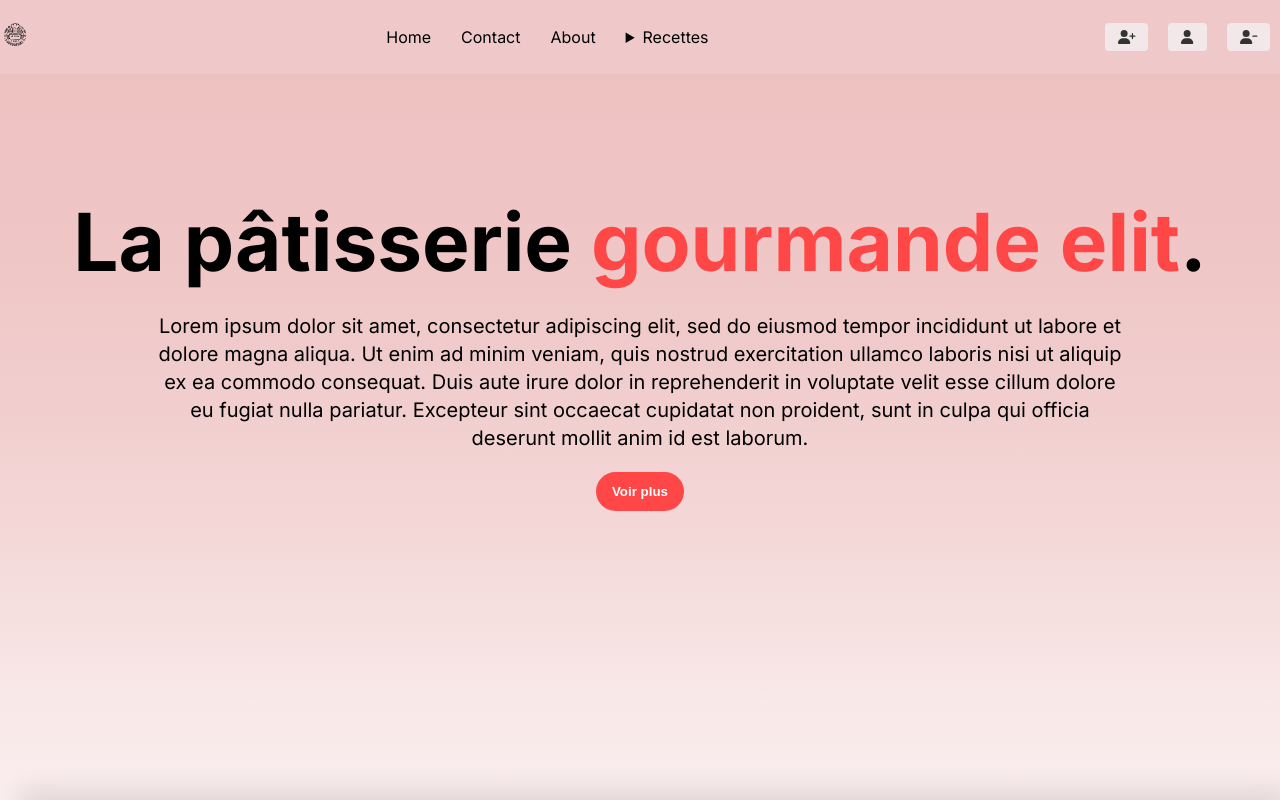
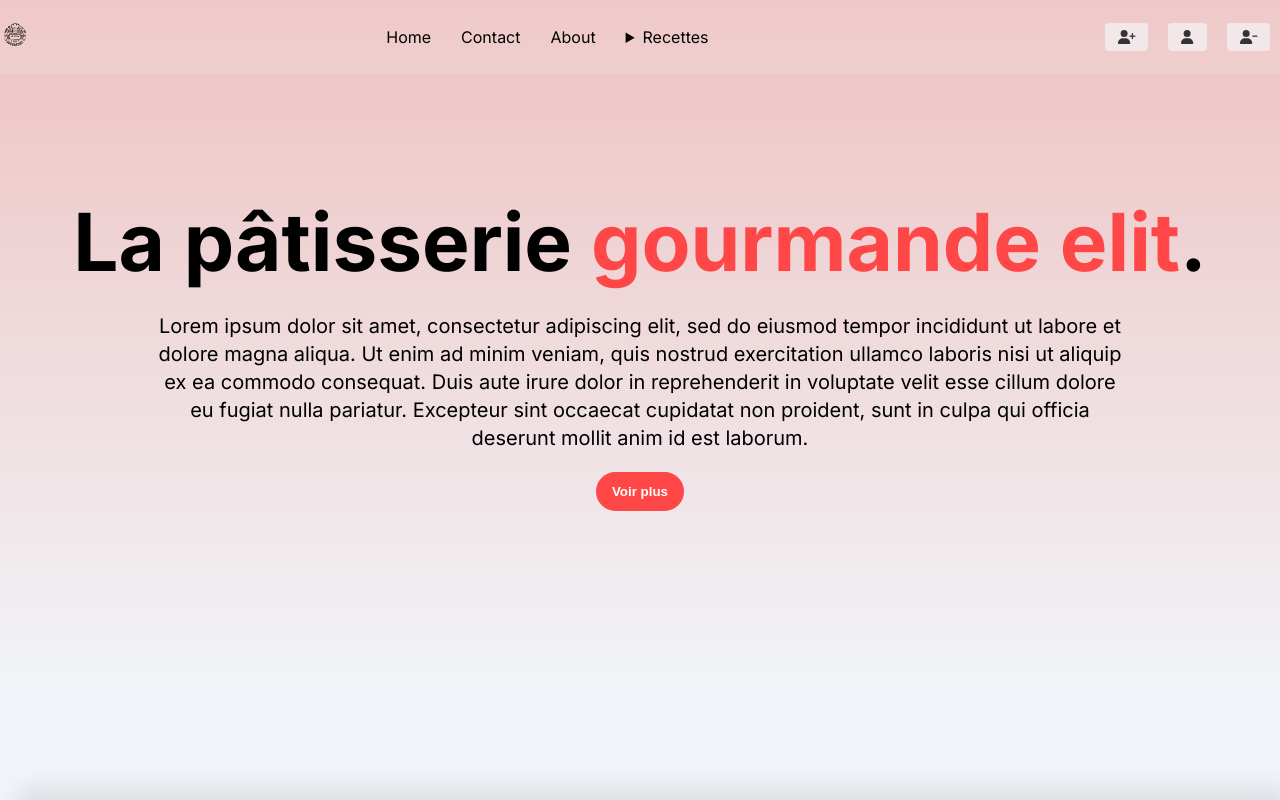
Before and after one commit to MyProfilCookie/My-project, a React (Vite) app in the folder resto/: page /recettes in a window 1280 px wide. Shown: the top 800 px of the page. Built offline with nearby package versions, Linux system fonts and the light colour scheme.

Commit message:
mise à jour du composant recette

```diff
--- a/resto/src/assets/scss/general.scss
+++ b/resto/src/assets/scss/general.scss
@@ -178,6 +178,12 @@ h6 {
 }
 .bg-red {
   background-color: #ff4747;
+}
+.bg-beige {
+  background-color: rgb(255, 240, 224)
+}
+.bg-belge-dark {
+  background-color: rgb(240, 224, 200);
 }
 .text-left {
   text-align: left;
--- a/resto/src/components/Banner.jsx
+++ b/resto/src/components/Banner.jsx
@@ -37,7 +37,7 @@ function Banner() {
                 <p className='text-red '>(6 votes)</p>
               </div>
             </div>
-            <div className='flex  bg-white hidden-md md:flex rounded-2xl items-center shadow-md w-64 sd-w-full '>
+            <div className='flex bg-white hidden-md md:flex rounded-2xl items-center shadow-md w-64 sd-w-full '>
               <img src='./bavarois.jpeg' alt="banner" width={125} height={150} className='rounded-semi' />
               <div className='space-y-1 '>
 
--- a/resto/src/components/Cards.jsx
+++ b/resto/src/components/Cards.jsx
@@ -18,7 +18,7 @@ function Cards({ item }) {
 
     return (
         <div>
-            <div className="card w-80 mx-auto md-w-70 md-mx-auto bg-white shadow-xl p-10 m-8 relative transition duration-300 ease-in-out gap-3">
+            <div className="card w-80 mx-auto md-w-70 md-mx-auto bg-base-100 shadow-xl p-10 m-8 relative transition duration-300 ease-in-out gap-3">
                 <div className={`gap-1 absolute top-2 right-4 p-4 bg-cyan-500 z-10 heartState ${isFavorite ? 'text-red' : 'text-white'}`} onClick={handleClick}>
                     <FontAwesomeIcon icon={faHeart}  className='absolute top-2 left-2 m-4 z-10000 cursor-pointer transition-all duration-300 font-size-24' size="2xl"/>
                 </div>
--- a/resto/src/components/Footer.jsx
+++ b/resto/src/components/Footer.jsx
@@ -8,7 +8,8 @@ import { Link } from 'react-router-dom'
 
 function Footer() {
     return (
-        <div><footer className="footer grid-cols-3 bg-gray-200 text-base-content p-10 shadow-footer items-center">
+        <div>
+            <footer className="footer grid-cols-3 bg-gray-200 text-base-content p-10 shadow-footer items-center">
                 <nav>
                     <h6 className="subtitle mt-2"><Link to="/login"><FontAwesomeIcon icon={faUser} /> Mon profil</Link></h6>
                     <a className="link link-hover">Recette favories</a>
--- a/resto/src/layout/Main.jsx
+++ b/resto/src/layout/Main.jsx
@@ -5,7 +5,7 @@ import Navbar from '../components/Navbar'
 import Footer from '../components/Footer'
 const Main = () => {
     return (
-        <div className='b-gradient-to-b'>
+        <div className='bg-base-200'>
             <Navbar />
             <div className='min-h-screen'>
                 <Outlet />
```
Lines whose indentation alone changed are shown as unchanged.
